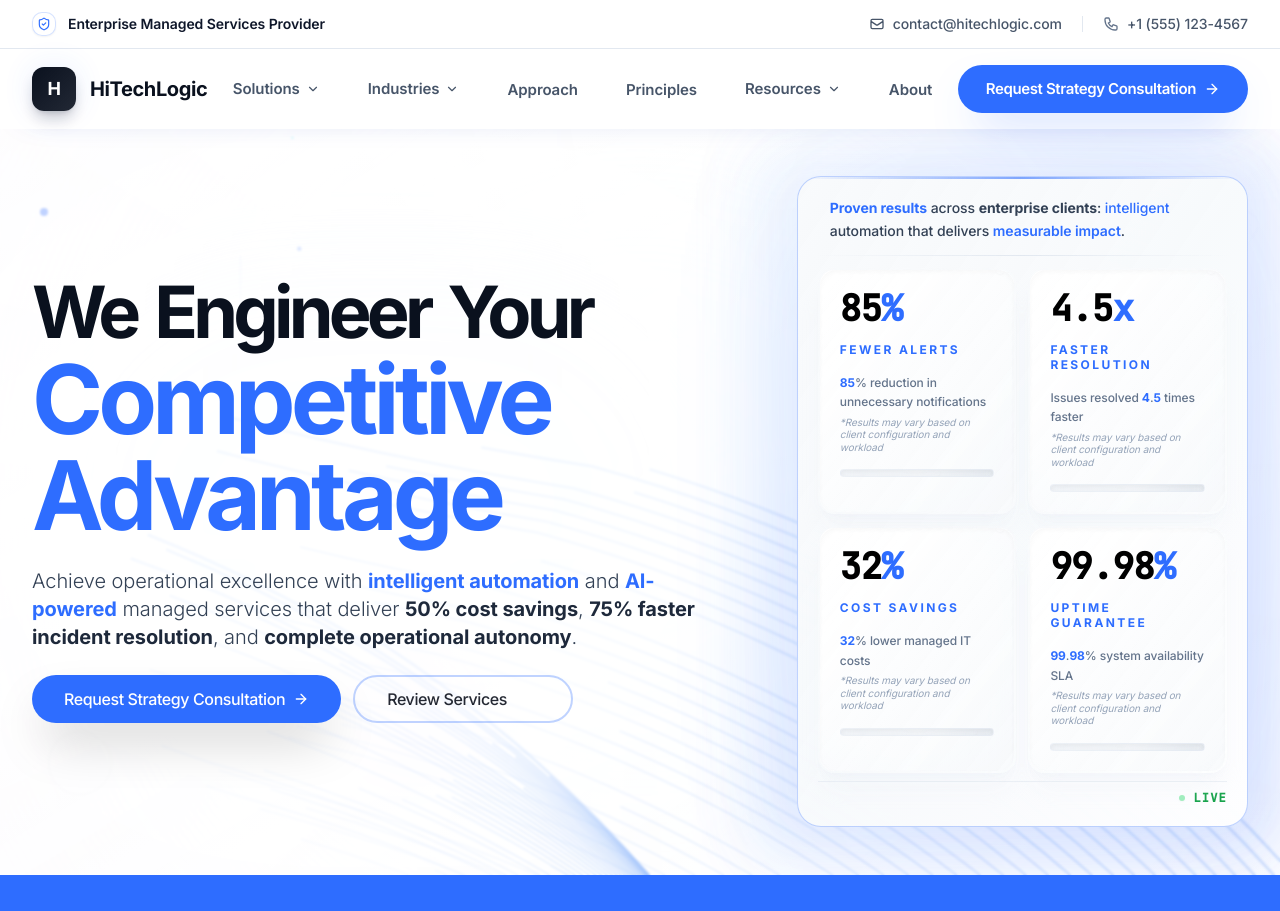
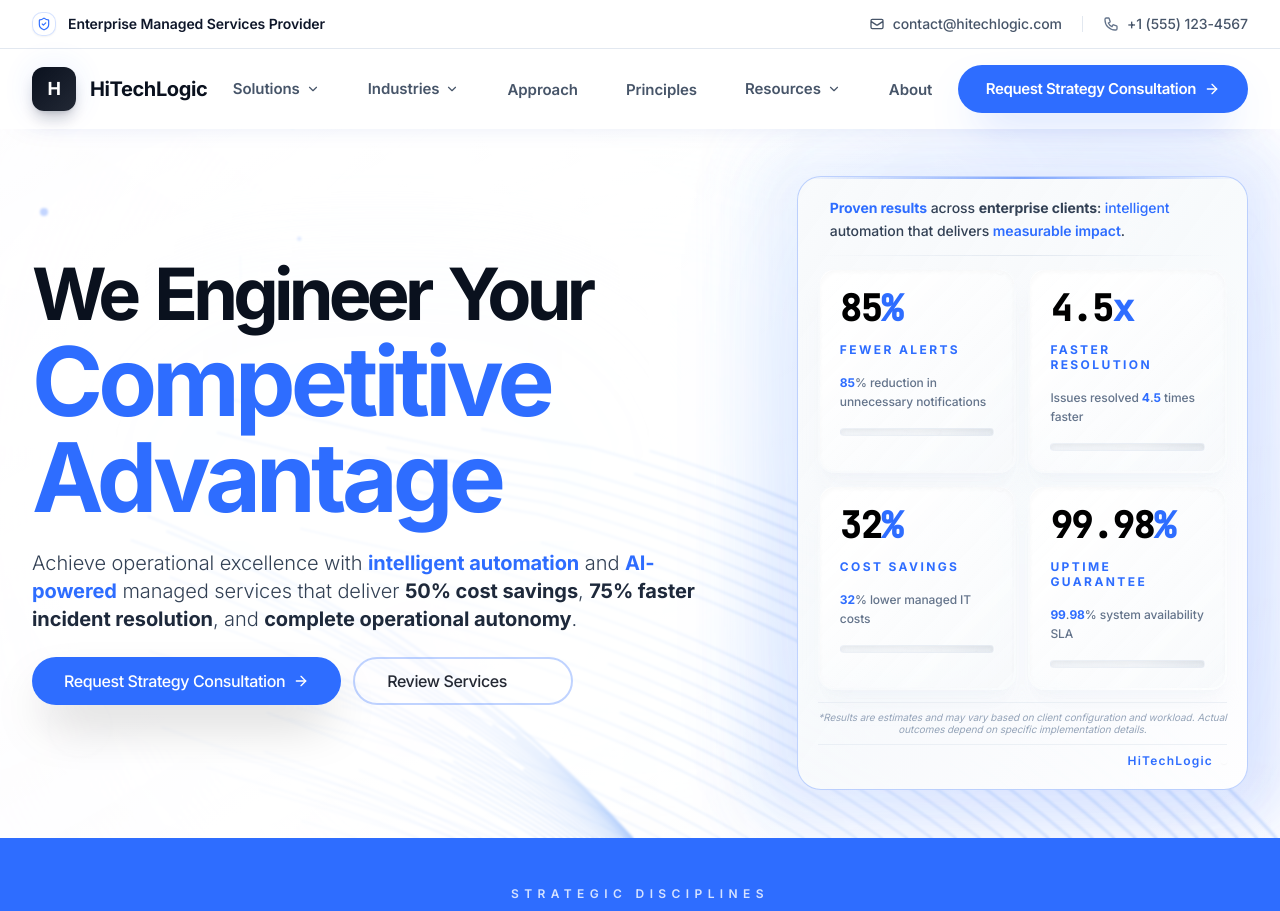
Before and after one commit to turtleneck444/hitechlogic-orbit, a React (Vite) app: page / in a window 1280 px wide. Shown: the top 911 px of the page. Built offline with nearby package versions, Linux system fonts and the light colour scheme.

Commit message:
Refined hero card: Professional MSP metrics with comprehensive disclaimer and HiTechLogic branding

```diff
--- a/src/components/home/Hero.tsx
+++ b/src/components/home/Hero.tsx
@@ -294,9 +294,6 @@ export function Hero() {
                               </span>
                             )
                           )}
-                          <div className="text-[10px] text-slate-400 mt-1 italic font-normal leading-tight">
-                            *Results may vary based on client configuration and workload
-                          </div>
                         </div>
 
                         {/* Advanced Progress Visualization */}
@@ -315,12 +312,19 @@ export function Hero() {
                   ))}
                 </div>
 
-                {/* Minimal Status Footer */}
+                {/* Disclaimer Footer */}
+                <div className="mt-3 pt-2 border-t border-slate-200/60">
+                  <div className="text-[10px] text-slate-400 italic leading-tight text-center">
+                    *Results are estimates and may vary based on client configuration and workload. Actual outcomes depend on specific implementation details.
+                  </div>
+                </div>
+
+                {/* HiTechLogic Branding Footer */}
                 <div className="mt-2 pt-2 border-t border-slate-200/60">
                   <div className="flex justify-end">
                     <div className="flex items-center gap-2">
-                      <div className="w-1.5 h-1.5 bg-green-400 rounded-full animate-pulse shadow-sm"></div>
-                      <span className="text-xs font-mono text-green-600 uppercase tracking-widest font-semibold">Live</span>
+                      <span className="text-xs font-semibold text-[hsl(var(--accent-blue))] tracking-widest">HiTechLogic</span>
+                      <div className="w-1.5 h-1.5 bg-[hsl(var(--signal-purple))] rounded-full opacity-80 shadow-sm"></div>
                     </div>
                   </div>
                 </div>
```
